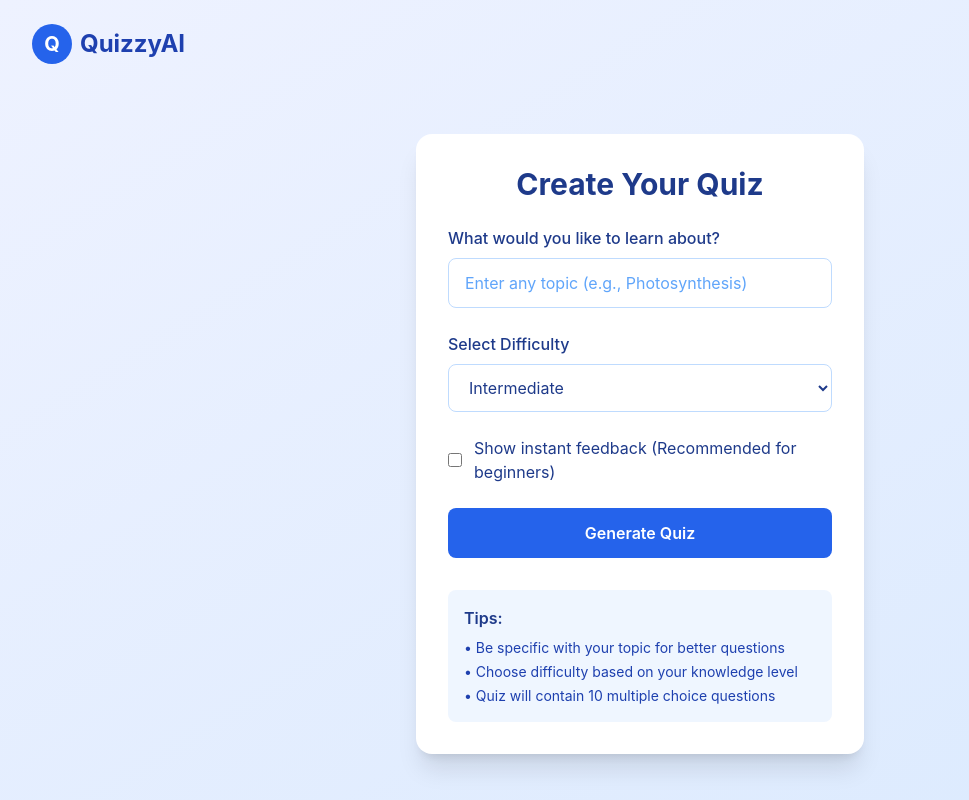
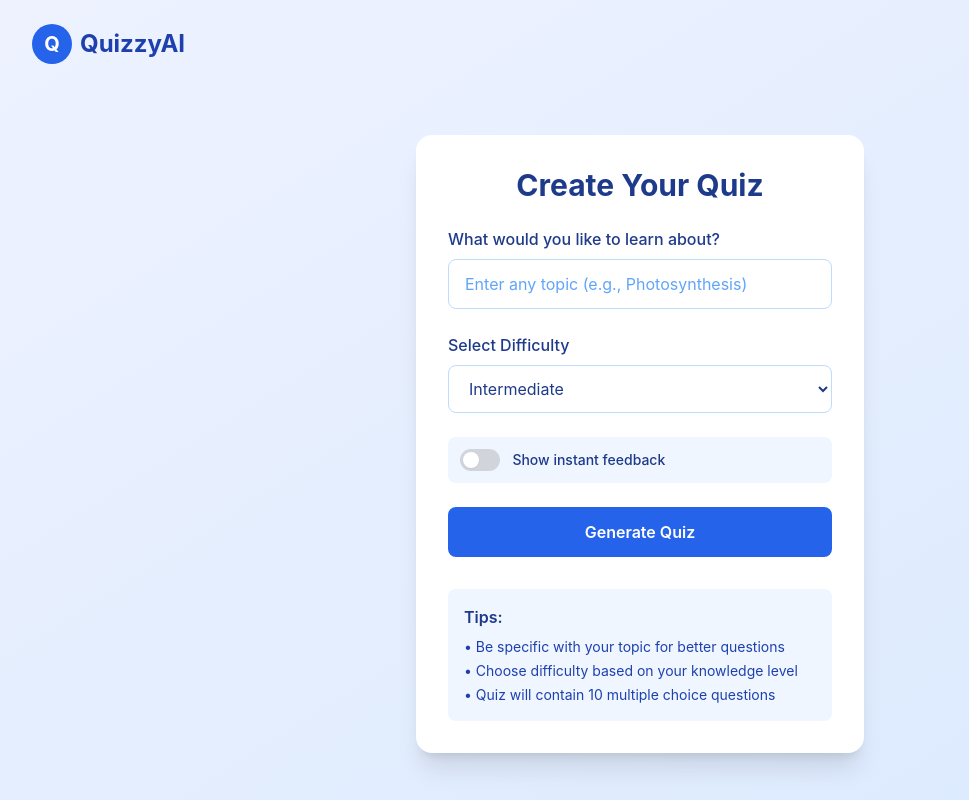
Before and after one commit to JittoJoseph/QuizzLab, a React (Vite) app: page / in a window 1280 px wide. Both pictures are taken after a click on the button "Start Learning". Shown: the whole page, without its empty margins (0-969 px from the left). Built offline with nearby package versions, Linux system fonts and the light colour scheme; no server answers.

Commit message:
Add toggle switch for instant feedback option in quiz setup

```diff
--- a/src/components/QuizInterface.jsx
+++ b/src/components/QuizInterface.jsx
@@ -1,6 +1,7 @@
 // src/components/QuizInterface.jsx
 import React, { useState } from 'react';
 import PropTypes from 'prop-types';
+import { CheckCircle, XCircle } from 'lucide-react'; // Add this import
 
 const QuizInterface = ({
 	question,
--- a/src/components/QuizSetup.jsx
+++ b/src/components/QuizSetup.jsx
@@ -1,5 +1,31 @@
 // src/components/QuizSetup.jsx
 import React, { useState } from 'react';
+
+const ToggleSwitch = ({ checked, onChange }) => (
+	<div className="flex items-center space-x-3 mt-6 bg-blue-50 p-3 rounded-lg">
+		<button
+			role="switch"
+			aria-checked={checked}
+			onClick={() => onChange(!checked)}
+			className={`relative inline-flex w-10 h-5 rounded-full transition-colors duration-200 ease-in-out
+        ${checked ? 'bg-blue-600' : 'bg-gray-300'}`}
+		>
+			<span
+				className={`absolute top-0.5 left-0.5 inline-block w-4 h-4 rounded-full bg-white
+        shadow-sm transform transition-transform duration-200 ease-in-out
+        ${checked ? 'translate-x-5' : 'translate-x-0'}`}
+			/>
+		</button>
+		<label className="text-blue-900 text-sm font-medium flex items-center space-x-2">
+			<span>Show instant feedback</span>
+			{checked && (
+				<span className="text-xs bg-blue-100 text-blue-600 px-2 py-0.5 rounded">
+					Recommended for beginners
+				</span>
+			)}
+		</label>
+	</div>
+);
 
 const QuizSetup = ({ onSubmit }) => {
 	const [formData, setFormData] = useState({
@@ -75,18 +101,10 @@ const QuizSetup = ({ onSubmit }) => {
 							</div>
 
 							{/* Instant Feedback Toggle */}
-							<div className="flex items-center space-x-3 mt-4">
-								<input
-									type="checkbox"
-									id="instantFeedback"
-									checked={formData.instantFeedback}
-									onChange={(e) => setFormData({ ...formData, instantFeedback: e.target.checked })}
-									className="w-4 h-4 text-blue-600 rounded border-blue-300 focus:ring-blue-500"
-								/>
-								<label htmlFor="instantFeedback" className="text-blue-900">
-									Show instant feedback (Recommended for beginners)
-								</label>
-							</div>
+							<ToggleSwitch
+								checked={formData.instantFeedback}
+								onChange={(checked) => setFormData({ ...formData, instantFeedback: checked })}
+							/>
 
 							{/* Submit Button */}
 							<button
```
